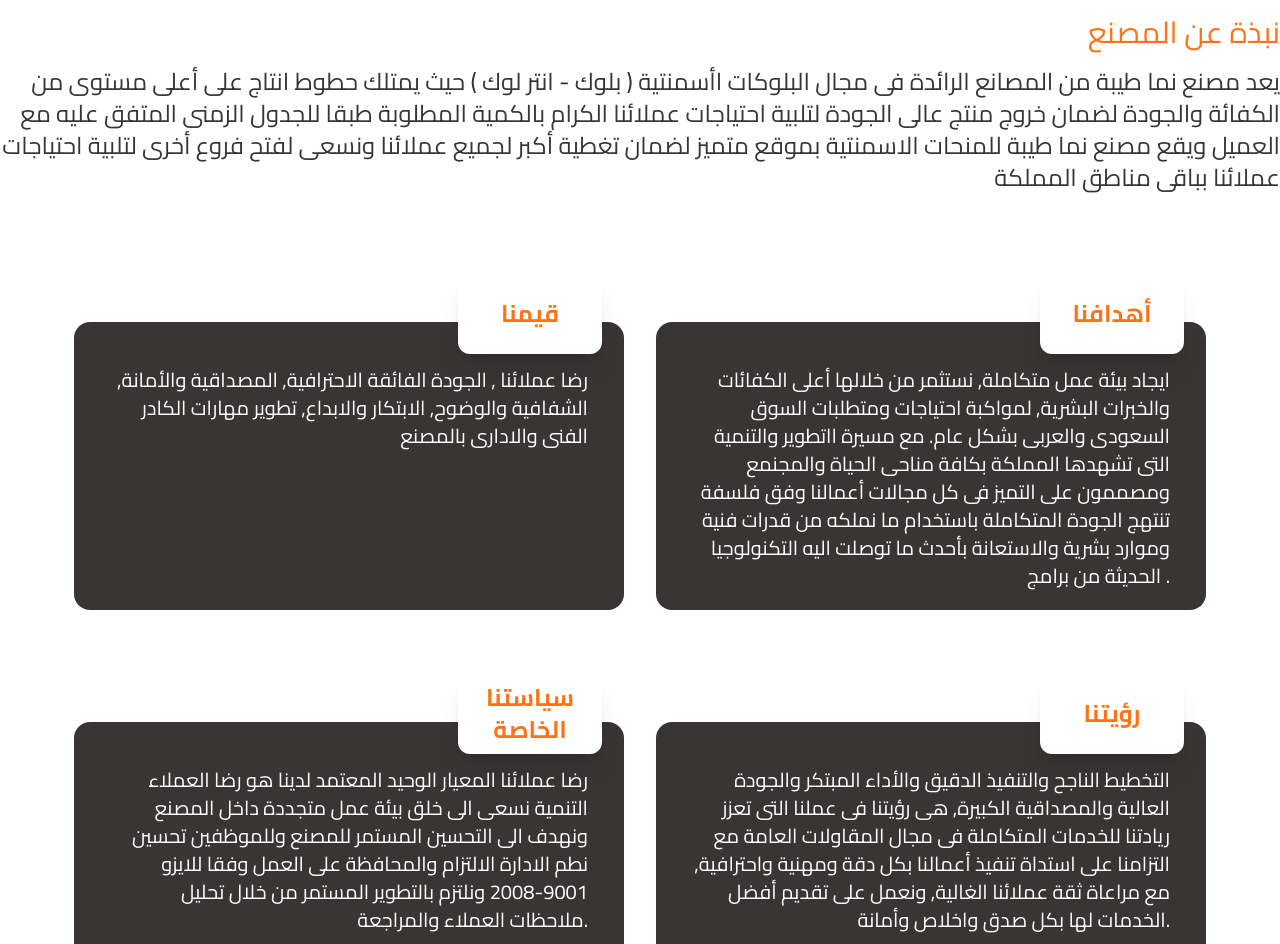
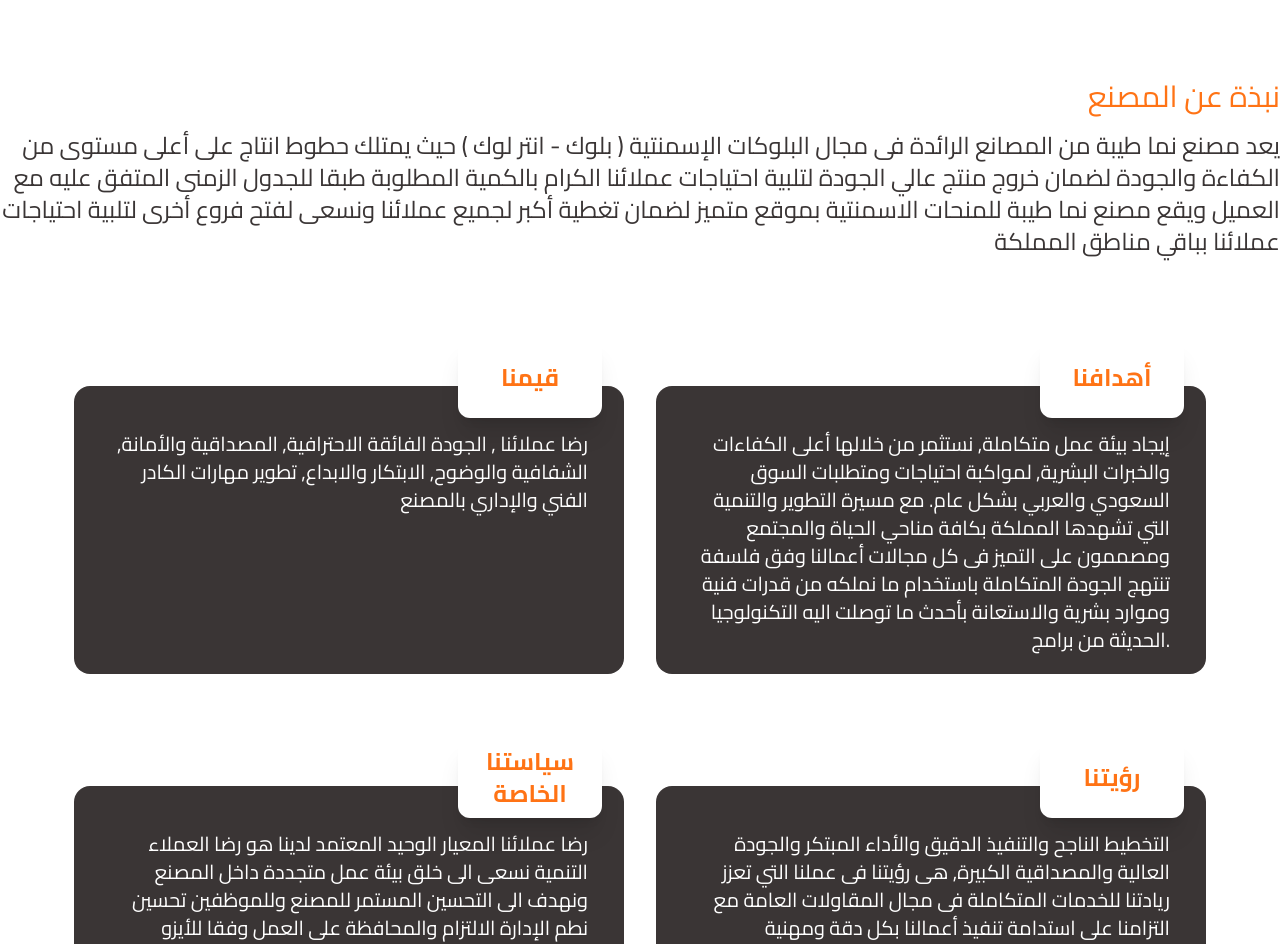
Before and after one commit to abdallamfathy/nama-project, a React (Vite) app: page /about in a window 1280 px wide. Shown: the part 183-1127 px from the top of the page. Built offline with nearby package versions, Linux system fonts and the light colour scheme.

Commit message:
edit about page

```diff
--- a/src/pages/AboutPage.jsx
+++ b/src/pages/AboutPage.jsx
@@ -23,7 +23,7 @@ const AboutPage = () => {
         socialDisplay="hidden"
       />
       <div className="container mx-auto">
-        <div className="flex justify-end my-20 items-baseline gap-4">
+        <div className="flex justify-end py-20 items-baseline gap-4">
           <h1 className="text-3xl font-bold text-[#FF7315]">من نحن</h1>
           <span>
             <FaLessThan />
@@ -32,14 +32,8 @@ const AboutPage = () => {
         </div>
         <div className="text-right flex flex-col mb-12">
           <h1 className="text-3xl text-[#FF7315] mb-4">نبذة عن المصنع</h1>
-          <p className="text-2xl text-[#3A3535]">
-            يعد مصنع نما طيبة من المصانع الرائدة فى مجال البلوكات اأسمنتية (
-            بلوك - انتر لوك ) حيث يمتلك حطوط انتاج على أعلى مستوى من الكفائة
-            والجودة لضمان خروج منتج عالى الجودة لتلبية احتياجات عملائنا الكرام
-            بالكمية المطلوبة طبقا للجدول الزمنى المتفق عليه مع العميل ويقع مصنع
-            نما طيبة للمنحات الاسمنتية بموقع متميز لضمان تغطية أكبر لجميع
-            عملائنا ونسعى لفتح فروع أخرى لتلبية احتياجات عملائنا بباقى مناطق
-            المملكة{" "}
+          <p className="text-2xl text-[#3A3535]">يعد مصنع نما طيبة من المصانع الرائدة فى مجال البلوكات الإسمنتية ( بلوك - انتر لوك ) حيث يمتلك حطوط انتاج على أعلى مستوى من الكفاءة والجودة لضمان خروج منتج عالي الجودة لتلبية احتياجات عملائنا الكرام بالكمية المطلوبة طبقا للجدول الزمنى المتفق عليه مع العميل ويقع مصنع نما طيبة للمنحات الاسمنتية بموقع متميز لضمان تغطية أكبر لجميع عملائنا ونسعى لفتح فروع أخرى لتلبية احتياجات عملائنا بباقي مناطق المملكة
+
           </p>
         </div>
         <div className="flex flex-row flex-wrap gap-8 justify-center">
@@ -48,10 +42,7 @@ const AboutPage = () => {
               <p className="text-center">قيمنا</p>
             </div>
             <div className="w-[550px] rounded-2xl p-9 h-72 text-xl bg-[#3A3535] inline-block text-white text-right">
-              <p className="mt-2">
-                رضا عملائنا , الجودة الفائقة الاحترافية, المصداقية والأمانة,
-                الشفافية والوضوح, الابتكار والابداع, تطوير مهارات الكادر الفنى
-                والادارى بالمصنع
+              <p className="mt-2">رضا عملائنا , الجودة الفائقة الاحترافية, المصداقية والأمانة, الشفافية والوضوح, الابتكار والابداع, تطوير مهارات الكادر الفني والإداري بالمصنع
               </p>
             </div>
           </div>
@@ -60,14 +51,7 @@ const AboutPage = () => {
               <p className="text-center">أهدافنا</p>
             </div>
             <div className="w-[550px] rounded-2xl p-9 h-72 text-xl bg-[#3A3535] inline-block text-white text-right ">
-              <p className="mt-2">
-                ايجاد بيئة عمل متكاملة, نستثمر من خلالها أعلى الكفائات والخبرات
-                البشرية, لمواكبة احتياجات ومتطلبات السوق السعودى والعربى بشكل
-                عام. مع مسيرة ااتطوير والتنمية التى تشهدها المملكة بكافة مناحى
-                الحياة والمجنمع ومصممون على التميز فى كل مجالات أعمالنا وفق
-                فلسفة تنتهج الجودة المتكاملة باستخدام ما نملكه من قدرات فنية
-                وموارد بشرية والاستعانة بأحدث ما توصلت اليه التكنولوجيا الحديثة
-                من برامج .
+              <p className="mt-2">إيجاد بيئة عمل متكاملة, نستثمر من خلالها أعلى الكفاءات والخبرات البشرية, لمواكبة احتياجات ومتطلبات السوق السعودي والعربي بشكل عام. مع مسيرة التطوير والتنمية التي تشهدها المملكة بكافة مناحي الحياة والمجتمع ومصممون على التميز فى كل مجالات أعمالنا وفق فلسفة تنتهج الجودة المتكاملة باستخدام ما نملكه من قدرات فنية وموارد بشرية والاستعانة بأحدث ما توصلت اليه التكنولوجيا الحديثة من برامج.
               </p>
             </div>
           </div>
@@ -76,12 +60,12 @@ const AboutPage = () => {
               <p className="text-center">سياستنا الخاصة</p>
             </div>
             <div className="w-[550px] rounded-2xl p-9 h-72 text-xl bg-[#3A3535] inline-block text-white text-right">
-              <p className="mt-2">
-                رضا عملائنا المعيار الوحيد المعتمد لدينا هو رضا العملاء التنمية
-                نسعى الى خلق بيئة عمل متجددة داخل المصنع ونهدف الى التحسين
-                المستمر للمصنع وللموظفين تحسين نطم الادارة الالتزام والمحافظة
-                على العمل وفقا للايزو 9001-2008 ونلتزم بالتطوير المستمر من خلال
-                تحليل ملاحظات العملاء والمراجعة.
+              <p className="mt-2">رضا عملائنا
+المعيار الوحيد المعتمد لدينا هو رضا العملاء
+التنمية
+نسعى الى خلق بيئة عمل متجددة داخل المصنع ونهدف الى التحسين المستمر للمصنع وللموظفين
+تحسين نطم الإدارة
+الالتزام والمحافظة على العمل وفقا للأيزو 9001-2008 ونلتزم بالتطوير المستمر من خلال تحليل ملاحظات العملاء والمراجعة.
               </p>
             </div>
           </div>
@@ -90,17 +74,12 @@ const AboutPage = () => {
               <p className="text-center">رؤيتنا</p>
             </div>
             <div className="w-[550px] rounded-2xl p-9 h-72 text-xl bg-[#3A3535] inline-block text-white text-right ">
-              <p className="mt-2">
-                التخطيط الناجح والتنفيذ الدقيق والأداء المبتكر والجودة العالية
-                والمصداقية الكبيرة, هى رؤيتنا فى عملنا التى تعزز ريادتنا للخدمات
-                المتكاملة فى مجال المقاولات العامة مع التزامنا على استداة تنفيذ
-                أعمالنا بكل دقة ومهنية واحترافية, مع مراعاة ثقة عملائنا الغالية,
-                ونعمل على تقديم أفضل الخدمات لها بكل صدق واخلاص وأمانة.
+              <p className="mt-2">التخطيط الناجح والتنفيذ الدقيق والأداء المبتكر والجودة العالية والمصداقية الكبيرة, هى رؤيتنا فى عملنا التي تعزز ريادتنا للخدمات المتكاملة فى مجال المقاولات العامة مع التزامنا على استدامة تنفيذ أعمالنا بكل دقة ومهنية واحترافية, مع مراعاة ثقة عملائنا الغالية, ونعمل على تقديم أفضل الخدمات لها بكل صدق وإخلاص وأمانة.
               </p>
             </div>
           </div>
         </div>
-        <div className="flex flex-row flex-wrap justify- gap-6 ">
+        <div className="flex flex-row flex-wrap justify- gap-6 mt-24 ">
           <img src={cert1} alt="image" />
           <img src={cert2} alt="image" />
           <img src={cert3} alt="image" />
```
